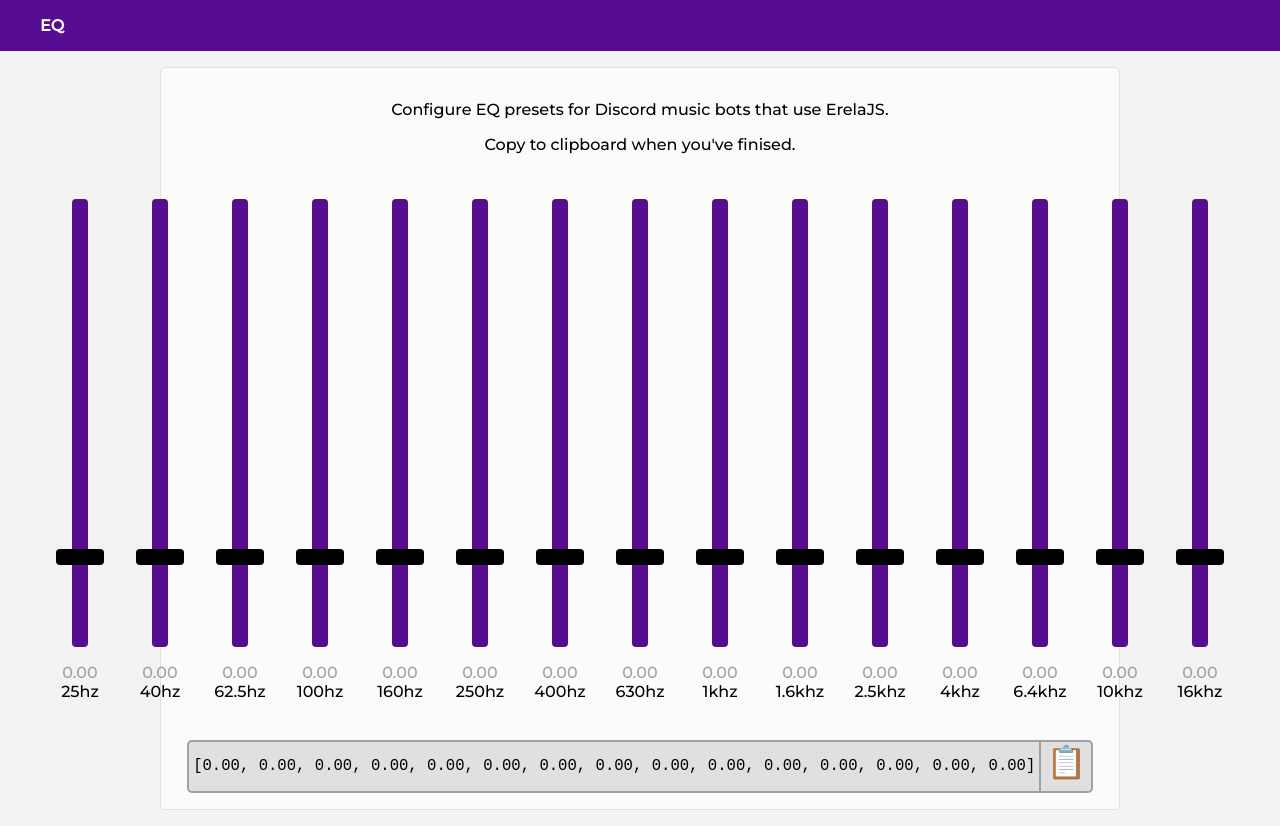
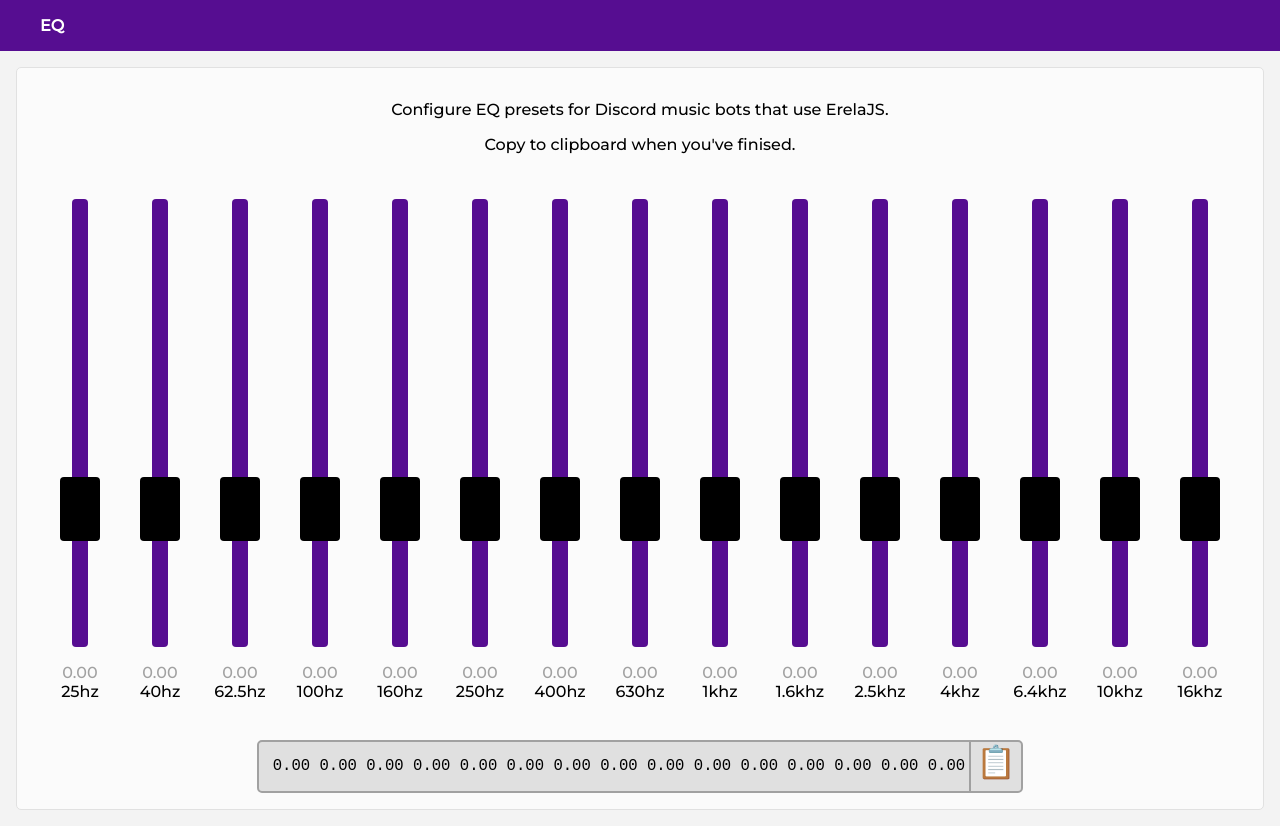
Before and after one commit to kgr7/erela-eq-tool, a React (Create React App) app: page / in a window 1280 px wide. Built offline with nearby package versions, Linux system fonts and the light colour scheme.

Commit message:
change output format

```diff
--- a/src/components/Slider.tsx
+++ b/src/components/Slider.tsx
@@ -17,12 +17,10 @@ export default (props: ISliderState) => {
 
   useEffect(() => {
     let result = document.getElementById("result")!;
-    result.innerHTML =
-      "[" +
-      `${props
-        .getSliderValues()
-        .map((value: Element) => " " + value.innerHTML)}`.trimStart() +
-      "]";
+    console.log(props.getSliderValues()[0]);
+    result.innerHTML = `${props
+      .getSliderValues()
+      .map((value: Element) => " " + value.innerHTML)}`.replaceAll(",", "");
   }, [sliderValue]);
 
   const positionKnobFromValue = () => {
--- a/src/index.css
+++ b/src/index.css
@@ -30,7 +30,7 @@ li {
 
 .main {
   font-weight: 500;
-  margin: 1em 10em auto 10em;
+  margin: 1em;
   border: 1px solid #e1e1e1;
   border-radius: 5px;
   padding: 1em;
@@ -66,8 +66,8 @@ li {
 }
 
 .knob {
-  height: 1em;
-  width: 3em;
+  height: 4em;
+  width: 2.5em;
   background-color: #000;
   display: inline-block;
   position: absolute;
```
